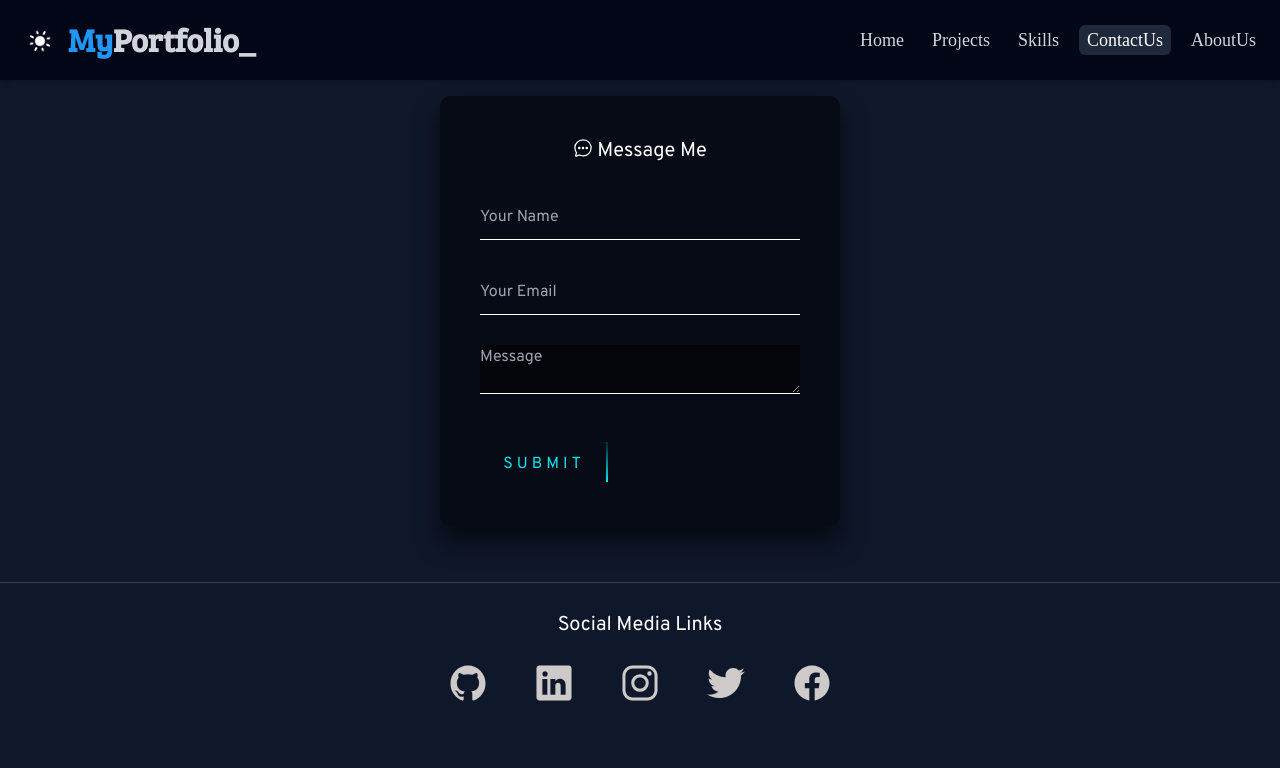
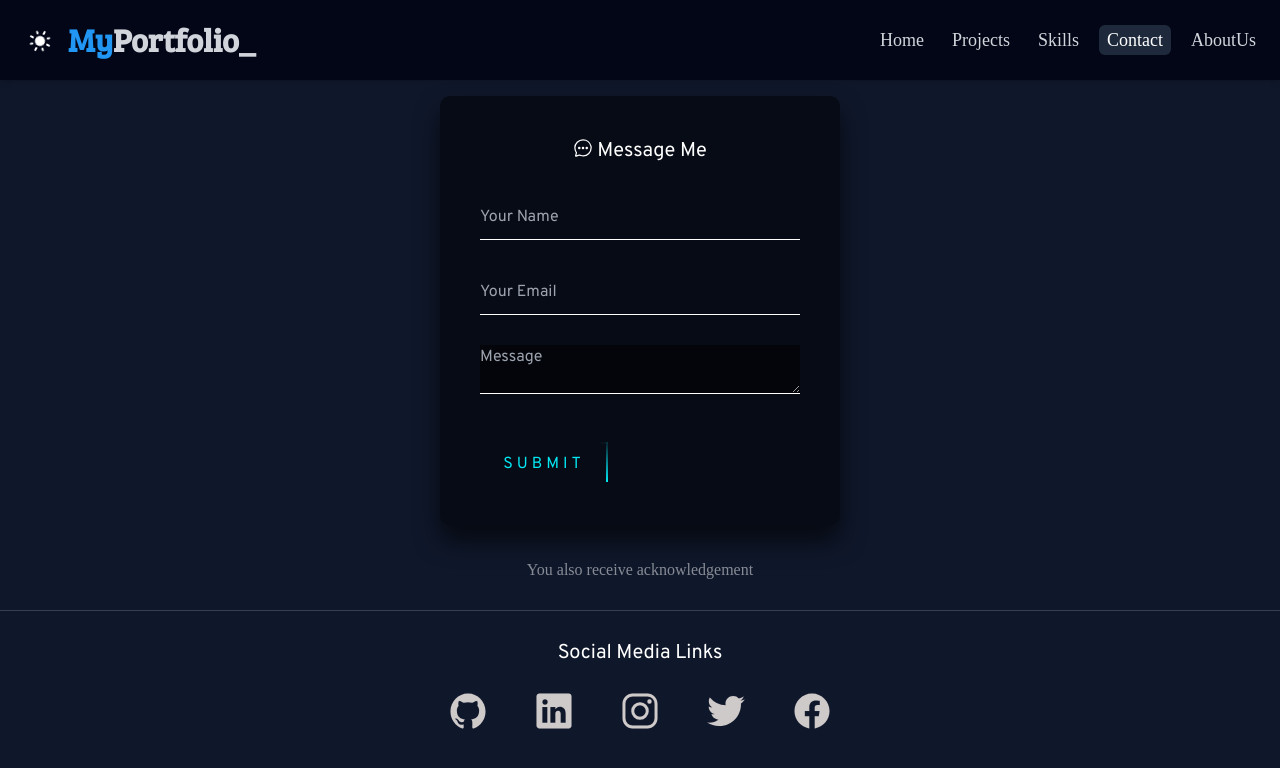
Before and after one commit to LokeshwarPrasad3/Brand-new-Portfolio, a React (Vite) app in the folder frontend/: page /contact in a window 1280 px wide. Shown: the top 768 px of the page. Built offline with nearby package versions, Linux system fonts and the light colour scheme; a web font is replaced by a local one.

Commit message:
update contact page

```diff
--- a/frontend/src/Components/MessageSendingForm.jsx
+++ b/frontend/src/Components/MessageSendingForm.jsx
@@ -71,7 +71,7 @@ const MessageSendingForm = () => {
 
   return (
     <>
-      <div className="message_send_container w-full flex justify-center my-4 mb-14 items-center font-overpass">
+      <div className="message_send_container w-full flex justify-center my-4 mb-7 items-center font-overpass flex-col gap-8">
         <div className="login-box ">
           <h2 className="text-xl">
             <ion-icon
@@ -137,6 +137,7 @@ const MessageSendingForm = () => {
             )}
           </form>
         </div>
+        <p className="text-white opacity-50 font-signika"  >You also receive acknowledgement</p>
       </div>
       <hr className="opacity-20" />
       <ToastContainer />
--- a/frontend/src/Components/Navbar.jsx
+++ b/frontend/src/Components/Navbar.jsx
@@ -141,7 +141,7 @@ const Navbar = () => {
                 } `}
                 to="/contact"
               >
-                ContactUs
+                Contact
               </Link>
             </li>
             <li className="nav_list">
```
Also changed, not shown: 4 other files (tests, documents, lock files or other folders).
